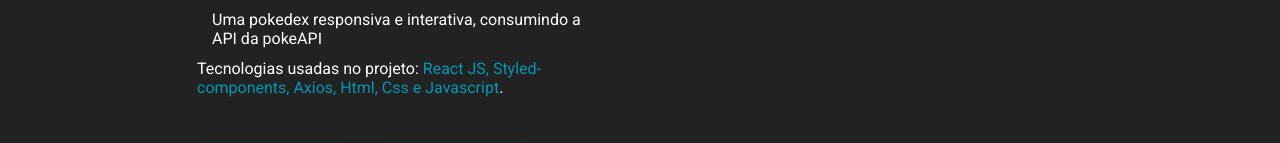
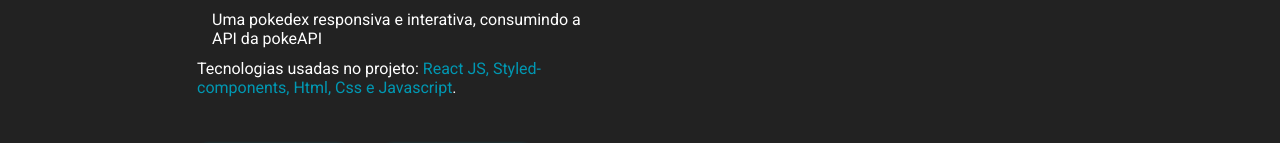
Before and after one commit to lucaseduardo76/My-Portfolio, a React (Vite) app: page / in a window 1280 px wide. Shown: the part 4610-4753 px from the top of the page. Built offline with nearby package versions, Linux system fonts and the light colour scheme.

Commit message:
Update projectList.ts

```diff
--- a/src/componentes/pages/projects/projectList.ts
+++ b/src/componentes/pages/projects/projectList.ts
@@ -60,7 +60,7 @@ export const Projects = () =>{
             image: pokemon,
             title: 'Pokedéx (EM DESENVOLVIMENTO)',
             explaining: 'Uma pokedex responsiva e interativa, consumindo a API da pokeAPI',
-            Technology:'React JS, Styled-components, Axios, Html, Css e Javascript',
+            Technology:'React JS, Styled-components, Html, Css e Javascript',
             deploy: 'https://pokemondex-reactt.netlify.app/',
             git: 'https://github.com/lucaseduardo76/Pokedex'
         }
```
